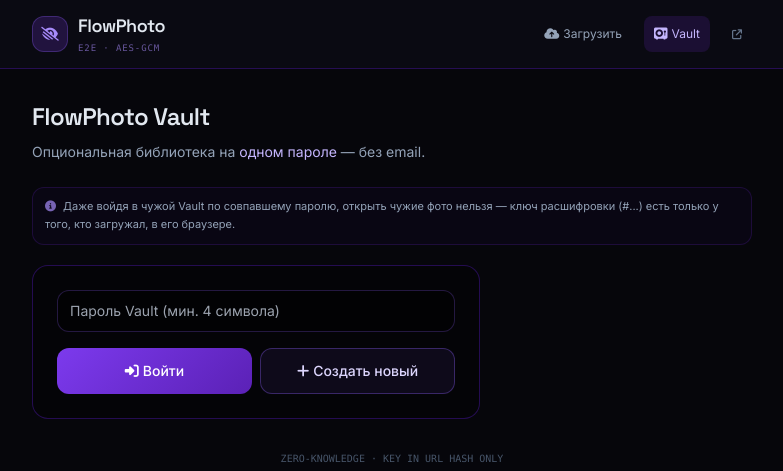
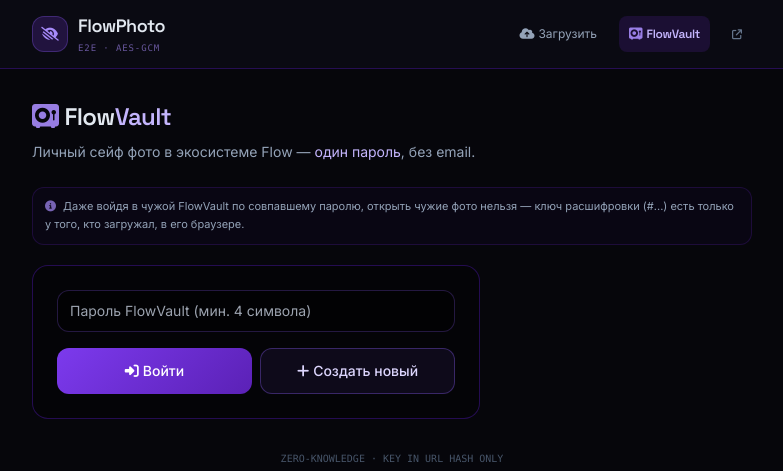
Before and after one commit to thxluv/flow-studio, a FastAPI app: page /vault in a window 1280 px wide. Shown: the top 471 px of the page, without its empty margins (248-1031 px from the left). Run offline with FastAPI, Linux system fonts and the light colour scheme; some libraries are stand-ins or nearby versions.

Commit message:
rebrand: Vault to FlowVault across FlowPhoto UI

```diff
--- a/flowphoto-server/app/main.py
+++ b/flowphoto-server/app/main.py
@@ -328,14 +328,14 @@ async def vault_login(password: str = Form(...), intent: str = Form("auto")):
         raise HTTPException(status_code=400, detail="Пароль минимум 4 символа")
     result = vault_mod.login_or_create(password.strip(), intent=intent.strip() or "auto")
     if result is None:
-        raise HTTPException(status_code=500, detail="Ошибка vault")
+        raise HTTPException(status_code=500, detail="Ошибка FlowVault")
     if result.get("error") == "password_taken":
         raise HTTPException(
             status_code=409,
-            detail="Этот пароль уже занят — выберите другой для нового Vault",
+            detail="Этот пароль уже занят — выберите другой для нового FlowVault",
         )
     if result.get("error") == "not_found":
-        raise HTTPException(status_code=404, detail="Vault с таким паролем не найден")
+        raise HTTPException(status_code=404, detail="FlowVault с таким паролем не найден")
     return result
 
 
@@ -351,7 +351,7 @@ async def vault_me(x_vault_token: str | None = Header(default=None)):
 async def vault_photos(x_vault_token: str | None = Header(default=None)):
     vault_id = vault_mod.resolve_token(x_vault_token)
     if not vault_id:
-        raise HTTPException(status_code=401, detail="Нужен вход в Vault")
+        raise HTTPException(status_code=401, detail="Нужен вход в FlowVault")
     return {"photos": vault_mod.list_vault_photos(vault_id)}
 
 
@@ -363,7 +363,7 @@ async def vault_add_photo(
 ):
     vault_id = vault_mod.resolve_token(x_vault_token)
     if not vault_id:
-        raise HTTPException(status_code=401, detail="Нужен вход в Vault")
+        raise HTTPException(status_code=401, detail="Нужен вход в FlowVault")
     if not is_valid_short_id(short_id):
         raise HTTPException(status_code=400, detail="Неверный ID")
     if not vault_mod.add_photo_to_vault(vault_id, short_id, label):
@@ -379,7 +379,7 @@ async def vault_delete_photo(
 ):
     vault_id = vault_mod.resolve_token(x_vault_token)
     if not vault_id:
-        raise HTTPException(status_code=401, detail="Нужен вход в Vault")
+        raise HTTPException(status_code=401, detail="Нужен вход в FlowVault")
     if not is_valid_short_id(short_id):
         raise HTTPException(status_code=400, detail="Неверный ID")
     if not vault_mod.delete_vault_photo_permanent(vault_id, short_id, x_vault_upload_claim):
@@ -395,7 +395,7 @@ async def vault_delete_batch(
 ):
     vault_id = vault_mod.resolve_token(x_vault_token)
     if not vault_id:
-        raise HTTPException(status_code=401, detail="Нужен вход в Vault")
+        raise HTTPException(status_code=401, detail="Нужен вход в FlowVault")
     ids = [s.strip() for s in short_ids.split(",") if s.strip()]
     if not ids:
         raise HTTPException(status_code=400, detail="Не выбрано ни одного фото")
@@ -412,7 +412,7 @@ async def vault_burn_all(
 ):
     vault_id = vault_mod.resolve_token(x_vault_token)
     if not vault_id:
-        raise HTTPException(status_code=401, detail="Нужен вход в Vault")
+        raise HTTPException(status_code=401, detail="Нужен вход в FlowVault")
     deleted = vault_mod.burn_all_vault_photos(vault_id, x_vault_upload_claim)
     if deleted == 0 and vault_mod.list_vault_photos(vault_id):
         raise HTTPException(status_code=403, detail="Нет прав на удаление")
@@ -427,7 +427,7 @@ async def vault_delete_account(
 ):
     vault_id = vault_mod.resolve_token(x_vault_token)
     if not vault_id:
-        raise HTTPException(status_code=401, detail="Нужен вход в Vault")
+        raise HTTPException(status_code=401, detail="Нужен вход в FlowVault")
     if not vault_mod.delete_vault_account(vault_id, password.strip(), x_vault_upload_claim):
         raise HTTPException(status_code=403, detail="Неверный пароль или нет прав")
     return {"ok": True, "deleted": True}
--- a/flowphoto-server/app/vault.py
+++ b/flowphoto-server/app/vault.py
@@ -1,4 +1,4 @@
-"""Опциональная библиотека FlowPhoto Vault — один пароль, без email."""
+"""FlowVault — личный сейф фото FlowPhoto, один пароль, без email."""
 from __future__ import annotations
 
 import secrets
--- a/flowphoto-server/static/js/flowphoto-upload.js
+++ b/flowphoto-server/static/js/flowphoto-upload.js
@@ -222,7 +222,7 @@
 
     async function uploadEncryptedFile(file, options) {
         if (!canUpload()) {
-            throw new Error('Чужой Vault — создай свой аккаунт с другим паролем');
+            throw new Error('Чужой FlowVault — создай свой с другим паролем');
         }
 
         const opts = options || {};
@@ -267,8 +267,10 @@
         }, () => {});
     }
 
+    const FLOWVAULT_NAME = 'FlowVault';
+
     const VAULT_DISCLAIMER =
-        'Даже войдя в чужой Vault по совпавшему паролю, открыть чужие фото нельзя — ключ расшифровки (#...) есть только у того, кто загружал, в его браузере.';
+        'Даже войдя в чужой FlowVault по совпавшему паролю, открыть чужие фото нельзя — ключ расшифровки (#...) есть только у того, кто загружал, в его браузере.';
 
     global.FlowPhotoUpload = {
         getVaultToken,
@@ -290,6 +292,7 @@
         uploadEncryptedFile,
         renderQr,
         hasLocalKeyForPhoto,
+        FLOWVAULT_NAME,
         VAULT_DISCLAIMER,
         VAULT_TOKEN_KEY,
         VAULT_LINKS_KEY,
--- a/flowphoto-server/templates/base.html
+++ b/flowphoto-server/templates/base.html
@@ -120,8 +120,10 @@
                 <a href="/" class="fp-nav-link px-2.5 py-1.5 rounded-lg {% if active_nav == 'upload' %}active bg-violet-900/25{% endif %}">
                     <i class="fa-solid fa-cloud-arrow-up sm:mr-1"></i><span class="hidden sm:inline">Загрузить</span>
                 </a>
-                <a href="/vault" class="fp-nav-link px-2.5 py-1.5 rounded-lg {% if active_nav == 'vault' %}active bg-violet-900/25{% endif %}" title="Личная библиотека">
-                    <i class="fa-solid fa-vault sm:mr-1"></i><span class="hidden sm:inline">Vault</span>
+                <a href="/vault" class="fp-nav-link px-2.5 py-1.5 rounded-lg {% if active_nav == 'vault' %}active bg-violet-900/25{% endif %}" title="FlowVault — личный сейф фото">
+                    <i class="fa-solid fa-vault sm:mr-1 text-violet-400/90"></i>
+                    <span class="hidden sm:inline font-display tracking-tight">Flow<span class="text-violet-300">Vault</span></span>
+                    <span class="sm:hidden font-display text-violet-300">FV</span>
                 </a>
                 <a href="{{ flownote_url | default('https://thxluv.github.io/flow-studio/index.html') }}" class="fp-nav-link px-2.5 py-1.5 rounded-lg text-slate-500 hover:text-slate-300" title="FlowNote Studio — отдельный сервис">
                     <i class="fa-solid fa-arrow-up-right-from-square text-[10px]"></i>
--- a/flowphoto-server/templates/vault.html
+++ b/flowphoto-server/templates/vault.html
@@ -1,11 +1,13 @@
 {% extends "base.html" %}
-{% block title %}FlowPhoto — Vault{% endblock %}
+{% block title %}FlowVault — FlowPhoto{% endblock %}
 
 {% block content %}
 <div class="mb-6">
-    <h1 class="font-display text-xl sm:text-2xl tracking-tight mb-2">FlowPhoto Vault</h1>
+    <h1 class="font-display text-xl sm:text-2xl tracking-tight mb-2">
+        <i class="fa-solid fa-vault text-violet-400/90 mr-1.5"></i>Flow<span class="text-violet-300">Vault</span>
+    </h1>
     <p class="text-sm text-slate-400 leading-relaxed">
-        Опциональная библиотека на <span class="text-violet-300">одном пароле</span> — без email.
+        Личный сейф фото в экосистеме Flow — <span class="text-violet-300">один пароль</span>, без email.
     </p>
 </div>
 
@@ -22,7 +24,7 @@
             <div>
                 <h3 class="font-display text-base text-amber-100">Пароль уже используется</h3>
                 <p class="text-xs text-slate-400 mt-2 leading-relaxed">
-                    Вы войдёте в существующий Vault. Чужие фото не откроются — ключ <code class="text-violet-300">#...</code> только у загрузившего.
+                    Вы войдёте в существующий FlowVault. Чужие фото не откроются — ключ <code class="text-violet-300">#...</code> только у загрузившего.
                 </p>
             </div>
         </div>
@@ -44,7 +46,7 @@
             </div>
         </div>
         <div id="confirm-account-extra" class="hidden">
-            <input type="password" id="confirm-password" class="fp-text-input w-full px-3 py-2.5 rounded-xl text-sm" placeholder="Пароль Vault для подтверждения" autocomplete="current-password">
+            <input type="password" id="confirm-password" class="fp-text-input w-full px-3 py-2.5 rounded-xl text-sm" placeholder="Пароль FlowVault для подтверждения" autocomplete="current-password">
         </div>
         <div class="flex flex-col sm:flex-row gap-2">
             <button type="button" id="confirm-yes" class="flex-1 py-2.5 rounded-xl text-xs font-medium bg-red-900/50 hover:bg-red-900/70 border border-red-700/50 text-red-100">Подтвердить</button>
@@ -54,7 +56,7 @@
 </div>
 
 <div id="vault-login" class="rounded-2xl border border-violet-950/80 bg-black/30 p-5 sm:p-6 space-y-4 max-w-md">
-    <input type="password" id="vault-password" class="fp-text-input w-full px-3 py-2.5 rounded-xl text-sm" placeholder="Пароль Vault (мин. 4 символа)" autocomplete="current-password">
+    <input type="password" id="vault-password" class="fp-text-input w-full px-3 py-2.5 rounded-xl text-sm" placeholder="Пароль FlowVault (мин. 4 символа)" autocomplete="current-password">
     <div class="grid sm:grid-cols-2 gap-2">
         <button type="button" id="vault-login-btn" class="fp-btn-primary py-3 rounded-xl text-sm text-white font-medium">
             <i class="fa-solid fa-right-to-bracket mr-1"></i>Войти
@@ -66,14 +68,14 @@
 </div>
 
 <div id="vault-foreign" class="hidden rounded-2xl border border-amber-900/40 bg-amber-950/15 p-4 sm:p-5 space-y-3 mb-4">
-    <div class="text-sm font-medium text-amber-100"><i class="fa-solid fa-user-lock mr-1"></i> Чужой Vault</div>
-    <p class="text-[11px] text-slate-400 leading-relaxed">Удаление и загрузка недоступны. Создай свой Vault с другим паролем.</p>
-    <button type="button" id="vault-create-own" class="fp-btn-primary w-full py-2.5 rounded-xl text-xs text-white">Создать свой Vault</button>
+    <div class="text-sm font-medium text-amber-100"><i class="fa-solid fa-user-lock mr-1"></i> Чужой FlowVault</div>
+    <p class="text-[11px] text-slate-400 leading-relaxed">Удаление и загрузка недоступны. Создай свой FlowVault с другим паролем.</p>
+    <button type="button" id="vault-create-own" class="fp-btn-primary w-full py-2.5 rounded-xl text-xs text-white">Создать свой FlowVault</button>
 </div>
 
 <div id="vault-content" class="hidden space-y-4">
     <div class="flex flex-wrap items-center justify-between gap-2">
-        <span class="text-xs text-violet-300/80 font-mono" id="vault-status">Vault активен</span>
+        <span class="text-xs text-violet-300/80 font-mono" id="vault-status">FlowVault активен</span>
         <button type="button" id="vault-logout" class="text-[10px] text-slate-500 hover:text-slate-300 px-2 py-1">Выйти</button>
     </div>
 
@@ -93,7 +95,7 @@
             <button type="button" id="btn-select-none" class="text-[11px] px-3 py-2 rounded-lg border border-slate-700 text-slate-400 hover:bg-slate-800">Снять</button>
         </div>
         <button type="button" id="btn-burn-all" class="w-full text-[11px] py-2.5 rounded-xl border border-amber-900/40 bg-amber-950/15 text-amber-200/90 hover:bg-amber-950/25">
-            <i class="fa-solid fa-fire-flame-curved mr-1"></i>Сжечь всё — удалить все фото из Vault
+            <i class="fa-solid fa-fire-flame-curved mr-1"></i>Сжечь всё — удалить все фото из FlowVault
         </button>
     </div>
 
@@ -109,10 +111,10 @@
             <i class="fa-solid fa-skull-crossbones text-red-400/80"></i> Опасная зона
         </div>
         <p class="text-[11px] text-slate-500 leading-relaxed">
-            Удалит Vault, все фото в библиотеке и ссылки на сервере. Ключи в браузере останутся, но файлы станут недоступны.
+            Удалит FlowVault, все фото в библиотеке и ссылки на сервере. Ключи в браузере останутся, но файлы станут недоступны.
         </p>
         <button type="button" id="btn-delete-account" class="w-full py-2.5 rounded-xl text-[11px] border border-red-800/50 bg-red-950/30 text-red-300 hover:bg-red-950/50">
-            Удалить аккаунт Vault навсегда
+            Удалить FlowVault навсегда
         </button>
     </div>
 </div>
@@ -139,8 +141,8 @@
         document.getElementById('vault-manage-bar').classList.toggle('hidden', foreign || !isOwner);
         document.getElementById('vault-danger-zone').classList.toggle('hidden', foreign || !isOwner);
         document.getElementById('vault-status').textContent = foreign
-            ? 'Vault (только просмотр)'
-            : (isOwner ? 'Твой Vault' : 'Vault активен');
+            ? 'FlowVault (только просмотр)'
+            : (isOwner ? 'Твой FlowVault' : 'FlowVault активен');
     }
 
     function updateSelectionUi() {
@@ -162,7 +164,7 @@
             ? `${photos.length} фото` : '';
 
         if (!photos.length) {
-            listEl.innerHTML = '<p class="text-sm text-slate-500 text-center py-8">Пока пусто — загрузи фото с активным Vault</p>';
+            listEl.innerHTML = '<p class="text-sm text-slate-500 text-center py-8">Пока пусто — загрузи фото с активным FlowVault</p>';
             document.getElementById('btn-burn-all').disabled = true;
             return;
         }
@@ -228,8 +230,8 @@
             document.getElementById('confirm-title').textContent = 'Сжечь всё?';
             document.getElementById('confirm-text').textContent = `Будет удалено ${currentPhotos.length} фото. Все ссылки станут мёртвыми.`;
         } else if (type === 'delete-account') {
-            document.getElementById('confirm-title').textContent = 'Удалить аккаунт Vault?';
-            document.getElementById('confirm-text').textContent = 'Vault, все фото и пароль будут стёрты навсегда.';
+            document.getElementById('confirm-title').textContent = 'Удалить FlowVault?';
+            document.getElementById('confirm-text').textContent = 'FlowVault, все фото и пароль будут стёрты навсегда.';
             extra.classList.remove('hidden');
         }
         document.getElementById('vault-confirm-modal').classList.remove('hidden');
@@ -288,7 +290,7 @@
 
     async function doLogin(pwd, intent) {
         const data = await FlowPhotoVault.vaultLogin(pwd, intent);
-        showToast(data.created ? 'Vault создан' : 'Вход выполнен');
+        showToast(data.created ? 'FlowVault создан' : 'Вход выполнен');
         showVaultContent();
         await loadVault();
     }
--- a/flowphoto-server/templates/view.html
+++ b/flowphoto-server/templates/view.html
@@ -66,7 +66,7 @@
             <span class="text-sm font-medium text-slate-200">Ответить фото</span>
         </div>
         <p class="text-[11px] text-slate-500">Загрузи своё — получишь новую зашифрованную ссылку</p>
-        <p id="reply-foreign-hint" class="hidden text-[11px] text-amber-400/90">Чужой Vault — <a href="/vault" class="text-violet-300 underline">создай свой</a> или выйди из Vault</p>
+        <p id="reply-foreign-hint" class="hidden text-[11px] text-amber-400/90">Чужой FlowVault — <a href="/vault" class="text-violet-300 underline">создай свой</a> или выйди из FlowVault</p>
         <input type="file" id="reply-file" accept="image/jpeg,image/png,image/webp,image/gif" class="hidden">
         <button type="button" id="reply-pick-btn" class="fp-btn-secondary w-full py-2.5 rounded-xl text-xs text-violet-200">
             <i class="fa-solid fa-camera mr-1"></i>Выбрать фото
@@ -190,7 +190,7 @@
 
     document.getElementById('reply-pick-btn').addEventListener('click', () => {
         if (!FlowPhotoUpload.canUpload()) {
-            showToast('Создай свой Vault');
+            showToast('Создай свой FlowVault');
             document.getElementById('reply-foreign-hint').classList.remove('hidden');
             return;
         }
```
Also changed, not shown: flowphoto-server/templates/upload.html (+4 -4 lines).
